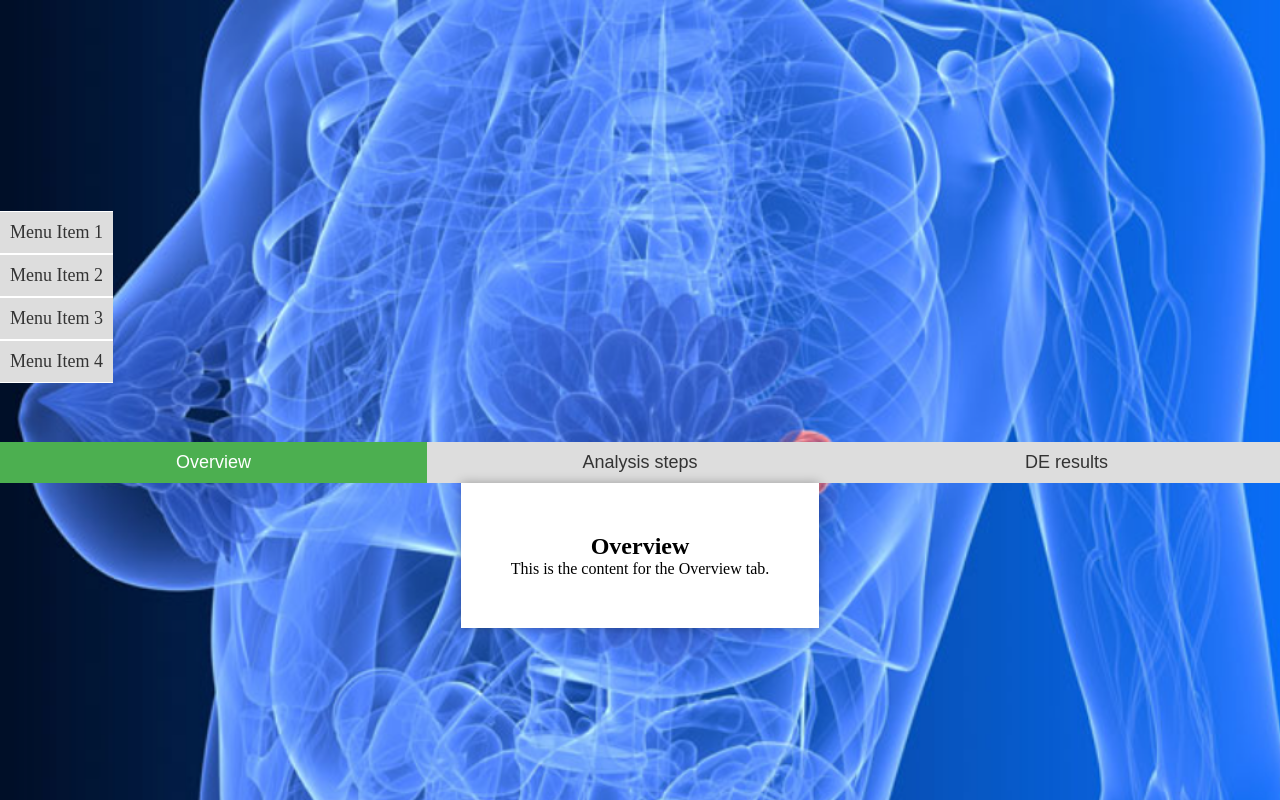
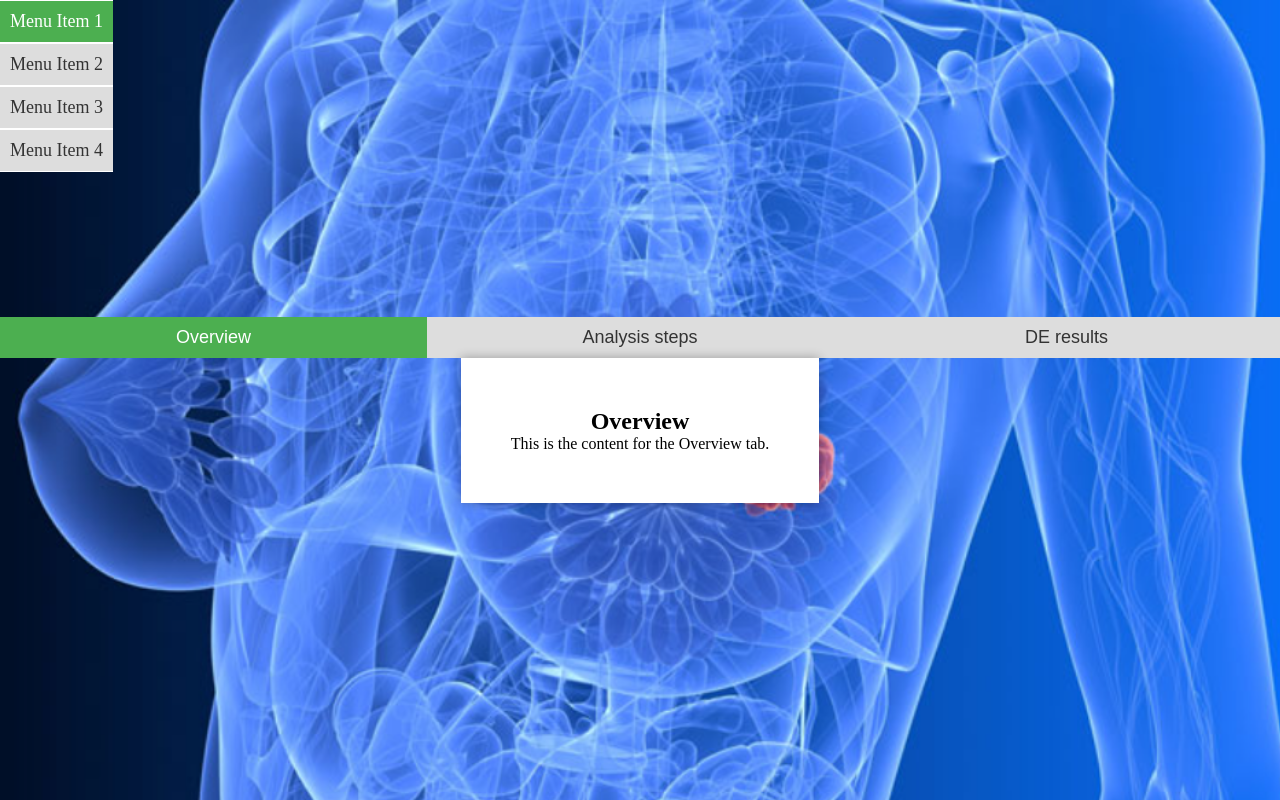
Before and after one commit to MohammadRezaMohajeri/my-website, a plain HTML site: page index.html in a window 1280 px wide. Drawn offline with Linux system fonts and the light colour scheme.

Commit message:
Update index.html

```diff
--- a/index.html
+++ b/index.html
@@ -24,7 +24,11 @@
 			 justify-content: flex-start;
 			 align-items: center;
 			 width: 100%;
-			 height: 250px; /* add a fixed height to the menu */
+			 /* height: 250px;  */
+			 position: fixed;
+			 top: 0;
+			/* background-color: #333;  this will add a black box as a background of menu items */
+
 
 		}
 
```
